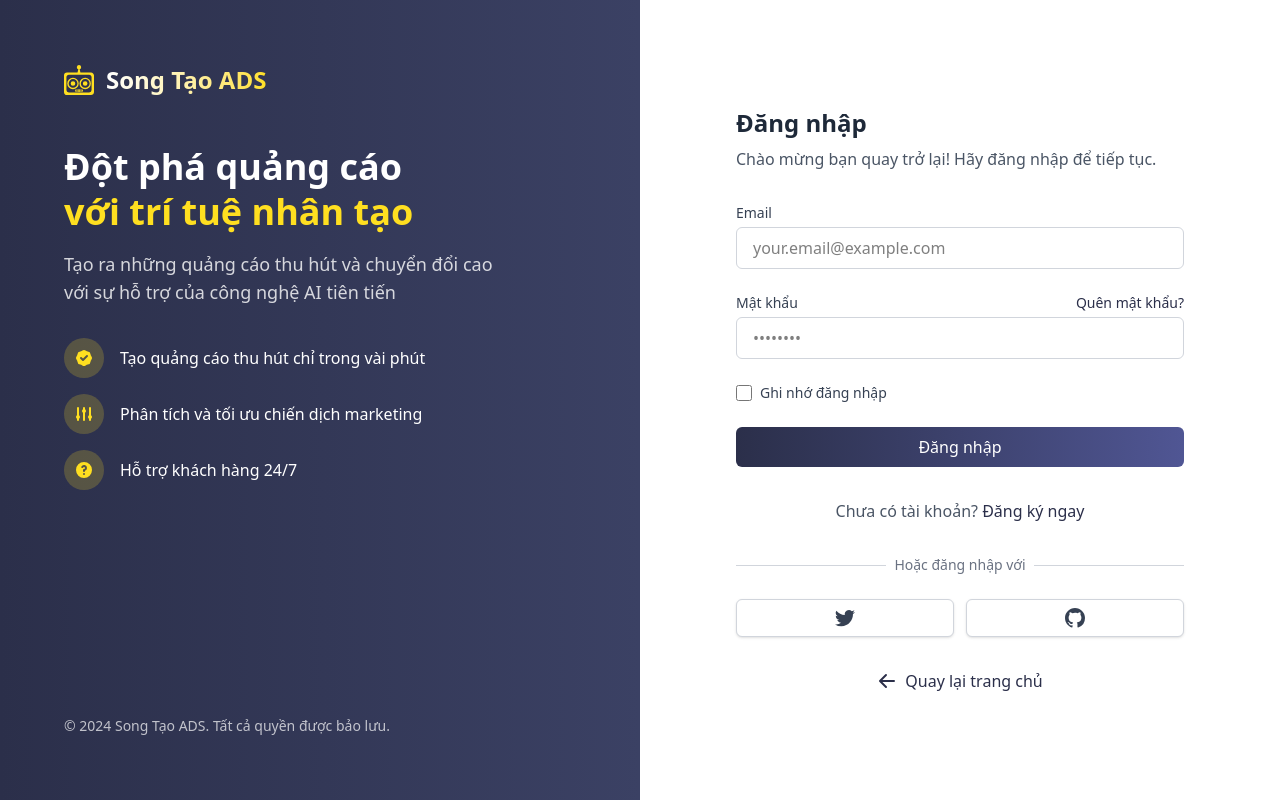
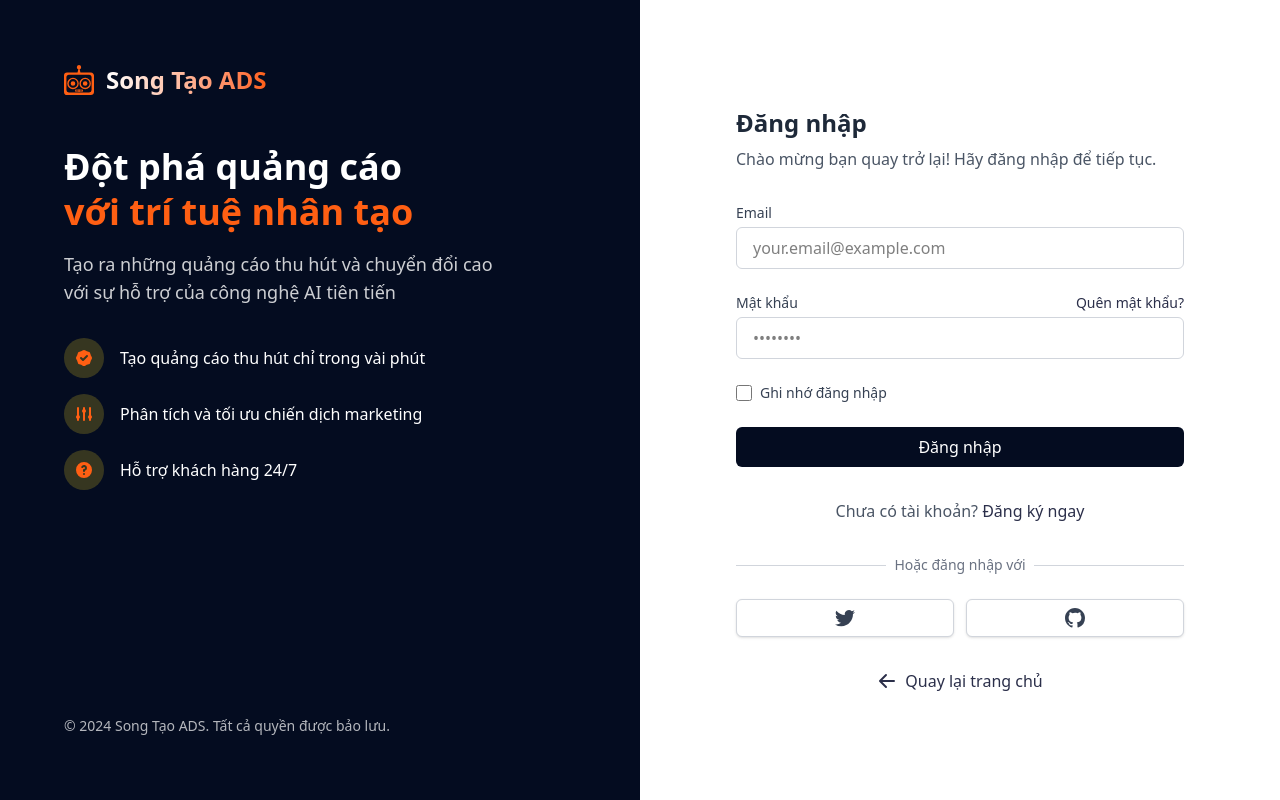
Before and after one commit to miticode/SU25-SE-CapstoneProject-SongTaoADS-FE, a React (Vite) app: page /auth/login in a window 1280 px wide. Built offline with nearby package versions, Linux system fonts and the light colour scheme.

Commit message:
Add color style

```diff
--- a/src/components/Footer.jsx
+++ b/src/components/Footer.jsx
@@ -100,7 +100,7 @@ export default function Footer() {
           {/* Map section */}
           <div className="md:w-1/2 mt-10 md:mt-0">
             <div className="bg-white rounded-xl shadow-md overflow-hidden border border-gray-200">
-              <div className="p-4 bg-[#2B2F4A] text-white flex items-center">
+              <div className="p-4 bg-custom-primary text-white flex items-center">
                 <FaMapPin className="mr-2" />
                 <h3 className="font-semibold">Vị trí của chúng tôi</h3>
               </div>
@@ -133,12 +133,12 @@ export default function Footer() {
         </div>
 
         {/* Newsletter section - MOVED UP */}
-        <div className="bg-blue-50 rounded-xl shadow-md p-8 mb-12 border border-blue-100">
+        <div className="bg-custom-primary rounded-xl shadow-md p-8 mb-12 border border-blue-100">
           <div className="max-w-xl mx-auto text-center">
-            <h3 className="font-bold text-xl text-[#2B2F4A] mb-4">
+            <h3 className="font-bold text-xl text-white mb-4">
               Đăng Ký Nhận Thông Báo
             </h3>
-            <p className="text-gray-600 mb-6">
+            <p className="text-white mb-6">
               Nhận các bản cập nhật mới nhất về các tính năng AI và khuyến mãi đặc biệt
             </p>
             <div className="flex flex-col sm:flex-row gap-2">
@@ -147,7 +147,7 @@ export default function Footer() {
                 placeholder="Email của bạn"
                 className="flex-1 px-4 py-3 rounded-md border border-gray-300 focus:outline-none focus:ring-2 focus:ring-[#2B2F4A] focus:border-transparent bg-white"
               />
-              <button className="bg-gradient-to-r from-[#2B2F4A] to-[#3B4164] text-white px-6 py-3 rounded-md hover:opacity-90 transition-opacity shadow-sm font-medium">
+              <button className="bg-custom-secondary text-white px-6 py-3 rounded-md hover:opacity-90 transition-opacity shadow-sm font-medium">
                 Đăng Ký
               </button>
             </div>
@@ -303,7 +303,7 @@ export default function Footer() {
       </div>
 
       {/* Copyright section */}
-      <div className="bg-[#2B2F4A] text-white py-6">
+      <div className="bg-custom-primary text-white py-6">
         <div className="max-w-7xl mx-auto px-6 flex flex-col md:flex-row justify-between items-center">
           <p className="text-sm">
             © 2024 Song Tạo ADS. Tất cả quyền được bảo lưu.
--- a/src/components/Header.jsx
+++ b/src/components/Header.jsx
@@ -27,11 +27,11 @@ export default function Header() {
       }`}
     >
       <div
-        className={`text-sm px-4 py-2 flex items-center justify-center bg-gradient-to-r from-[#2B2F4A] to-[#3B4164] text-white transition-all duration- overflow-hidden ${
+        className={`text-sm px-4 py-2 flex items-center justify-center bg-custom-primary text-white transition-all duration- overflow-hidden ${
           hideAnnouncement ? "max-h-0 py-0 opacity-0" : "max-h-20 opacity-100"
         }`}
       >
-        <FaBell className="mr-2 text-yellow-300 animate-pulse" />
+        <FaBell className="mr-2 text-custom-secondary animate-pulse" />
         <span className="font-medium tracking-wide">
           Khám phá sức mạnh của AI trong quảng cáo – Hãy tạo quảng cáo của bạn
           ngay hôm nay!
@@ -44,8 +44,8 @@ export default function Header() {
         }`}
       >
         <div className="flex items-center space-x-2">
-          <SiProbot className="text-[#2B2F4A] text-2xl transform hover:rotate-12 transition-all duration-300" />
-          <span className="font-extrabold text-transparent text-xl bg-clip-text bg-gradient-to-r from-[#2B2F4A] to-[#505694]">
+          <SiProbot className="text-custom-primary text-2xl transform hover:rotate-12 transition-all duration-300" />
+          <span className="font-extrabold text-transparent text-xl bg-clip-text bg-gradient-to-r from-[#040C20] to-[#323768]">
             Song Tạo ADS
           </span>
         </div>
@@ -137,7 +137,7 @@ export default function Header() {
           </Link>
           <Link
             to="/auth/signup"
-            className="px-4 py-2 bg-gradient-to-r from-[#2B2F4A] to-[#505694] text-white rounded-md text-sm font-medium hover:opacity-90 transition-opacity shadow-sm"
+            className="px-4 py-2 bg-custom-secondary text-white rounded-md text-sm font-medium hover:opacity-90 transition-opacity shadow-sm"
           >
             Đăng ký
           </Link>
@@ -209,7 +209,7 @@ export default function Header() {
             </Link>
             <Link
               to="/auth/signup"
-              className="block w-full px-4 py-2 bg-gradient-to-r from-[#2B2F4A] to-[#505694] text-white rounded-md text-sm font-medium hover:opacity-90 transition-opacity text-center"
+              className="block w-full px-4 py-2 bg-custom-secondary text-white rounded-md text-sm font-medium hover:opacity-90 transition-opacity text-center"
             >
               Đăng ký
             </Link>
--- a/src/index.css
+++ b/src/index.css
@@ -1 +1,12 @@
 @import "tailwindcss";
+:root {
+    --color-primary: #040C20;
+    --color-secondary: #FF5F13;
+
+}
+
+.bg-custom-primary { background-color: var(--color-primary); }
+.bg-custom-secondary { background-color: var(--color-secondary); }
+
+.text-custom-primary { color: var(--color-primary); }
+.text-custom-secondary { color: var(--color-secondary); }
--- a/src/layouts/AuthLayout.jsx
+++ b/src/layouts/AuthLayout.jsx
@@ -6,12 +6,12 @@ const AuthLayout = () => {
   return (
     <div className="min-h-screen flex flex-col md:flex-row">
       {/* Left side - Brand info and visual */}
-      <div className="w-full md:w-1/2 bg-gradient-to-r from-[#2B2F4A] to-[#3B4164] text-white p-8 md:p-12 lg:p-16 flex flex-col justify-between">
+      <div className="w-full md:w-1/2 bg-custom-primary text-white p-8 md:p-12 lg:p-16 flex flex-col justify-between">
         <div>
           {/* Logo and brand name */}
           <div className="flex items-center space-x-3 mb-12">
-            <SiProbot className="text-3xl text-yellow-300" />
-            <span className="font-extrabold text-transparent text-2xl bg-clip-text bg-gradient-to-r from-white to-yellow-300">
+            <SiProbot className="text-3xl text-custom-secondary" />
+            <span className="font-extrabold text-transparent text-2xl bg-clip-text bg-gradient-to-r from-white to-[#FF5F13]">
               Song Tạo ADS
             </span>
           </div>
@@ -20,7 +20,7 @@ const AuthLayout = () => {
           <div className="mb-8">
             <h1 className="text-3xl md:text-4xl font-bold leading-tight mb-4">
               Đột phá quảng cáo <br />
-              <span className="text-yellow-300">với trí tuệ nhân tạo</span>
+              <span className="text-custom-secondary">với trí tuệ nhân tạo</span>
             </h1>
             <p className="text-lg opacity-80 max-w-md">
               Tạo ra những quảng cáo thu hút và chuyển đổi cao với sự hỗ trợ của
@@ -34,7 +34,7 @@ const AuthLayout = () => {
               <div className="w-10 h-10 rounded-full bg-yellow-300/20 flex items-center justify-center mr-4">
                 <svg
                   xmlns="http://www.w3.org/2000/svg"
-                  className="h-5 w-5 text-yellow-300"
+                  className="h-5 w-5 text-custom-secondary"
                   viewBox="0 0 20 20"
                   fill="currentColor"
                 >
@@ -53,7 +53,7 @@ const AuthLayout = () => {
               <div className="w-10 h-10 rounded-full bg-yellow-300/20 flex items-center justify-center mr-4">
                 <svg
                   xmlns="http://www.w3.org/2000/svg"
-                  className="h-5 w-5 text-yellow-300"
+                  className="h-5 w-5 text-custom-secondary"
                   viewBox="0 0 20 20"
                   fill="currentColor"
                 >
@@ -68,7 +68,7 @@ const AuthLayout = () => {
               <div className="w-10 h-10 rounded-full bg-yellow-300/20 flex items-center justify-center mr-4">
                 <svg
                   xmlns="http://www.w3.org/2000/svg"
-                  className="h-5 w-5 text-yellow-300"
+                  className="h-5 w-5 text-custom-secondary"
                   viewBox="0 0 20 20"
                   fill="currentColor"
                 >
--- a/src/pages/Home.jsx
+++ b/src/pages/Home.jsx
@@ -26,20 +26,20 @@ const Home = () => {
 
   return (
     <div className="flex flex-col min-h-screen">
-      <section className="relative bg-gradient-to-r from-[#2B2F4A] to-[#3B4164] py-20 px-6">
+      <section className="relative bg-custom-primary py-20 px-6">
         <div className="max-w-7xl mx-auto">
           <div className="flex flex-col md:flex-row items-center">
             <div className="md:w-1/2 text-white mb-10 md:mb-0">
               <h1 className="text-4xl md:text-5xl font-bold leading-tight">
                 Tạo quảng cáo đột phá với{" "}
-                <span className="text-yellow-300">trí tuệ nhân tạo</span>
+                <span className="text-custom-secondary">trí tuệ nhân tạo</span>
               </h1>
               <p className="mt-6 text-lg opacity-90">
                 Song Tạo ADS giúp doanh nghiệp tạo ra các quảng cáo hấp dẫn và
                 hiệu quả thông qua công nghệ AI tiên tiến nhất.
               </p>
               <div className="mt-8 space-x-4 flex flex-wrap gap-3">
-                <button className="px-6 py-3 bg-yellow-400 text-gray-900 font-medium rounded-md hover:bg-yellow-300 transition-colors shadow-lg">
+                <button className="px-6 py-3 bg-custom-secondary text-white font-medium rounded-md hover:bg-custom-primary transition-colors shadow-lg">
                   Dùng AI
                 </button>
                 <button className="px-6 py-3 border border-white text-white font-medium rounded-md hover:bg-white hover:text-[#2B2F4A] transition-colors">
@@ -253,7 +253,7 @@ const Home = () => {
         </div>
       </section>
 
-      <section className="py-16 px-6 bg-gradient-to-r from-[#2B2F4A] to-[#3B4164] text-white">
+      <section className="py-16 px-6 bg-custom-primary text-white">
         <div className="max-w-4xl mx-auto text-center">
           <h2 className="text-3xl md:text-4xl font-bold mb-6">
             Sẵn sàng nâng cao hiệu quả quảng cáo?
@@ -263,7 +263,7 @@ const Home = () => {
             AI trong quảng cáo
           </p>
           <div className="flex flex-wrap justify-center gap-4">
-            <button className="px-8 py-3 bg-yellow-400 text-gray-900 font-medium rounded-md hover:bg-yellow-300 transition-colors shadow-lg">
+            <button className="px-8 py-3 bg-custom-secondary text-white font-medium rounded-md hover:bg-yellow-300 transition-colors shadow-lg">
               Bắt đầu miễn phí
             </button>
             <button className="px-8 py-3 border border-white text-white font-medium rounded-md hover:bg-white hover:text-[#2B2F4A] transition-colors">
--- a/src/pages/Login.jsx
+++ b/src/pages/Login.jsx
@@ -82,7 +82,7 @@ const Login = () => {
 
         <button
           type="submit"
-          className="w-full bg-gradient-to-r from-[#2B2F4A] to-[#505694] text-white py-2 px-4 rounded-md hover:opacity-90 transition-opacity font-medium"
+          className="w-full bg-custom-primary text-white py-2 px-4 rounded-md hover:opacity-90 transition-opacity font-medium"
         >
           Đăng nhập
         </button>
--- a/src/pages/Signup.jsx
+++ b/src/pages/Signup.jsx
@@ -101,7 +101,7 @@ const Signup = () => {
 
         <button
           type="submit"
-          className="w-full bg-gradient-to-r from-[#2B2F4A] to-[#505694] text-white py-2 px-4 rounded-md hover:opacity-90 transition-opacity font-medium"
+          className="w-full bg-custom-primary text-white py-2 px-4 rounded-md hover:opacity-90 transition-opacity font-medium"
         >
           Đăng ký
         </button>
```
